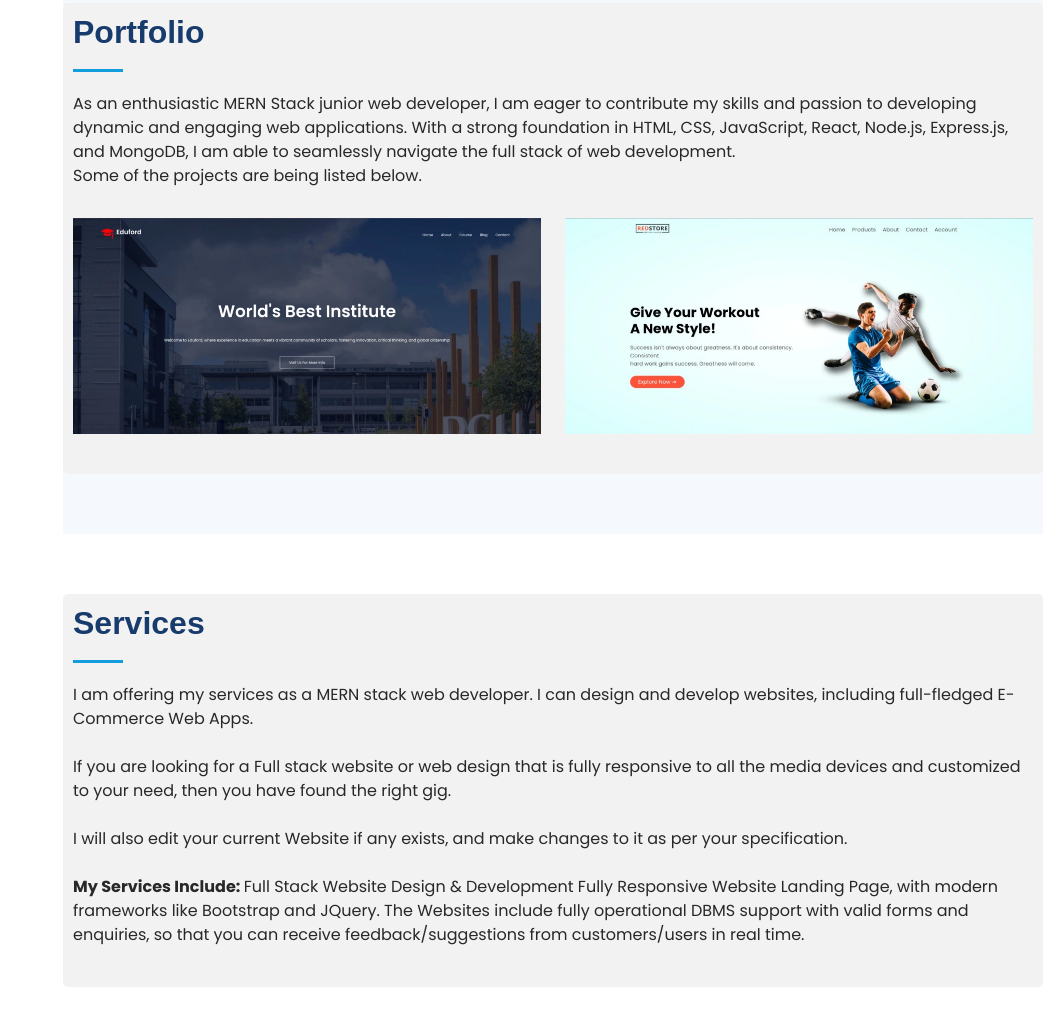
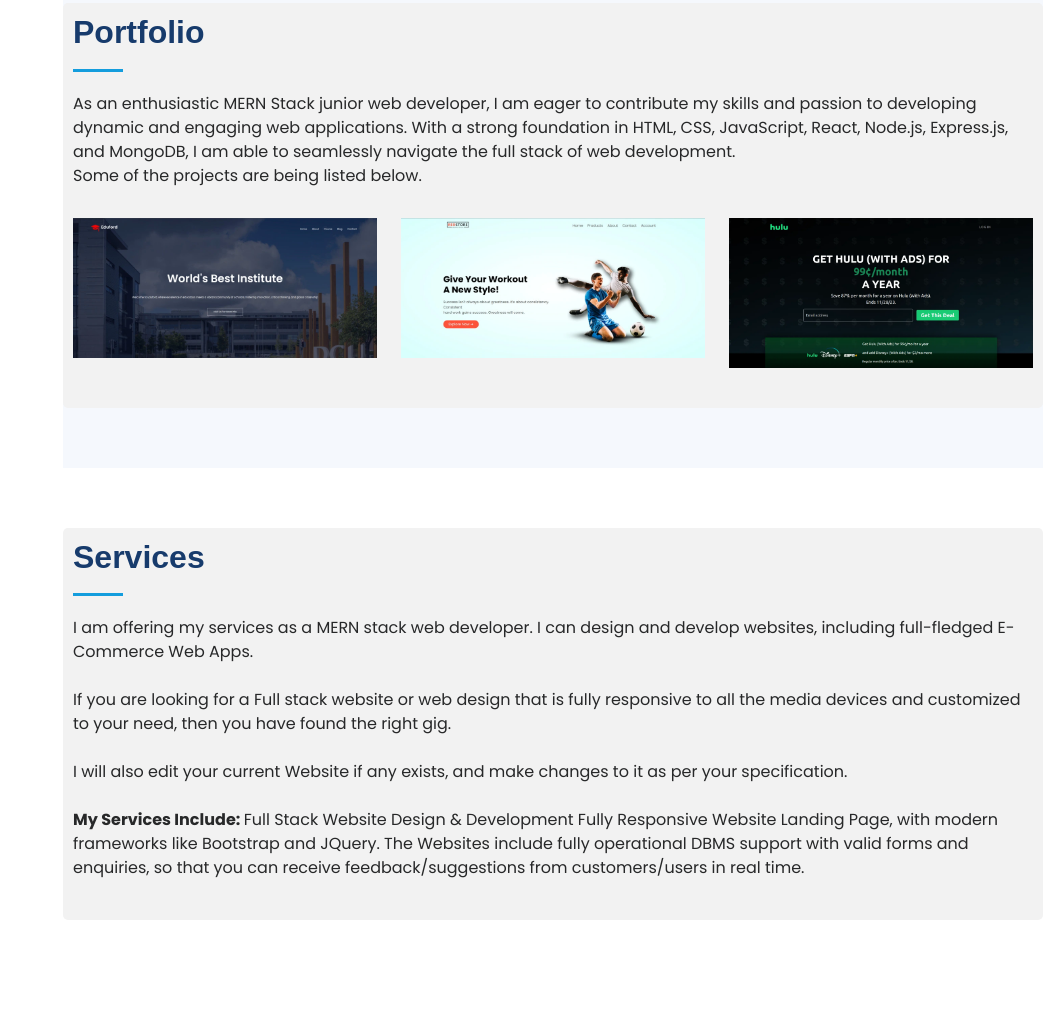
Before and after one commit to ajas-sharafudeen/Portfolio, a plain HTML site: page index.html in a window 1280 px wide. Shown: the part 4042-5057 px from the top of the page, without its empty margins (237-1280 px from the left). Drawn offline with nearby package versions, Linux system fonts and the light colour scheme.

Commit message:
added new project - Hulu

```diff
--- a/index.html
+++ b/index.html
@@ -56,17 +56,22 @@
           />
           <h1 class="text-light"><a href="index.html">Ajas Sharafudeen</a></h1>
           <div class="social-links mt-3 text-center">
-            <a href="https://twitter.com/AjasSharaf95" class="twitter" target="_blank"
+            <a
+              href="https://twitter.com/AjasSharaf95"
+              class="twitter"
+              target="_blank"
               ><i class="bi bi-twitter-x"></i
             ></a>
             <a
               href="https://www.youtube.com/channel/UClt0RkvXw8UXA3qy90aDsBA"
-              class="youtube" target="_blank"
+              class="youtube"
+              target="_blank"
               ><i class="bx bxl-youtube"></i
             ></a>
             <a
               href="https://www.linkedin.com/in/ajas-sharafudeen-73b4b62a1/"
-              class="linkedin" target="_blank"
+              class="linkedin"
+              target="_blank"
               ><i class="bx bxl-linkedin"></i
             ></a>
           </div>
@@ -157,7 +162,11 @@
 
           <div class="row">
             <div class="col-lg-4" data-aos="fade-right">
-              <img src="assets/img/profile-img.webp" class="img-fluid d-none d-lg-block" alt="" />
+              <img
+                src="assets/img/profile-img.webp"
+                class="img-fluid d-none d-lg-block"
+                alt=""
+              />
             </div>
             <div class="col-lg-8 pt-4 pt-lg-0 content" data-aos="fade-left">
               <h3>UI/UX Designer &amp; Web Developer.</h3>
@@ -481,7 +490,7 @@
             data-aos="fade-up"
             data-aos-delay="100"
           >
-            <div class="col-lg-6 col-md-6 portfolio-item filter-app">
+            <div class="col-lg-4 col-md-12 portfolio-item filter-app">
               <div class="portfolio-wrap">
                 <img
                   src="assets/img/portfolio/portfolio-1.webp"
@@ -499,13 +508,14 @@
                   <a
                     href="https://ajas-sharafudeen.github.io/eduford/"
                     title="View Site"
+                    target="_blank"
                     ><i class="bx bx-link"></i
                   ></a>
                 </div>
               </div>
             </div>
 
-            <div class="col-lg-6 col-md-6 portfolio-item filter-web">
+            <div class="col-lg-4 col-md-12 portfolio-item filter-web">
               <div class="portfolio-wrap">
                 <img
                   src="assets/img/portfolio/portfolio-2.webp"
@@ -523,6 +533,32 @@
                   <a
                     href="https://ajas-sharafudeen.github.io/RedStore/"
                     title="View Site"
+                    target="_blank"
+                    ><i class="bx bx-link"></i
+                  ></a>
+                </div>
+              </div>
+            </div>
+
+            <div class="col-lg-4 col-md-12 portfolio-item filter-web">
+              <div class="portfolio-wrap">
+                <img
+                  src="assets/img/portfolio/portfolio-3.webp"
+                  class="img-fluid"
+                  alt=""
+                />
+                <div class="portfolio-links">
+                  <a
+                    href="assets/img/portfolio/portfolio-3.webp"
+                    data-gallery="portfolioGallery"
+                    class="portfolio-lightbox"
+                    title="Online Streaming Service"
+                    ><i class="bx bx-plus"></i
+                  ></a>
+                  <a
+                    href="https://ajas-sharafudeen.github.io/Hulu/"
+                    title="View Site"
+                    target="_blank"
                     ><i class="bx bx-link"></i
                   ></a>
                 </div>
@@ -611,7 +647,7 @@
                   style="height: 170px"
                   required
                 ></textarea>
-                <input class="btn btn-primary" type="submit" value="Submit">
+                <input class="btn btn-primary" type="submit" value="Submit" />
               </form>
             </div>
           </div>
```
Also changed, not shown: assets/img/portfolio/portfolio-3.webp (added).
